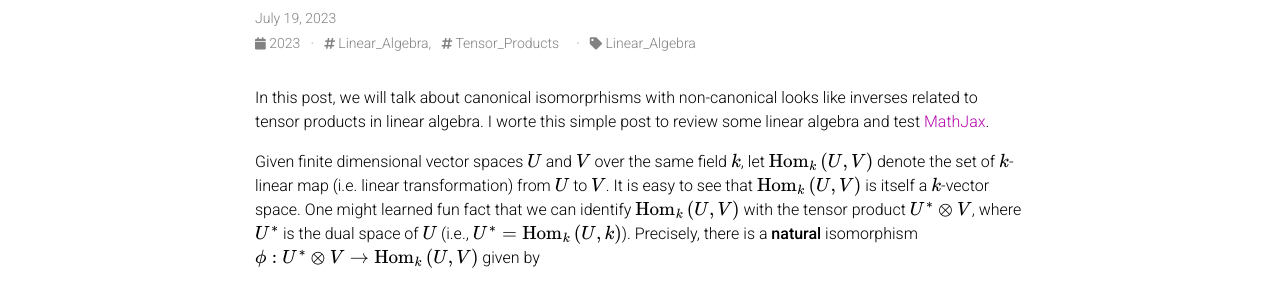
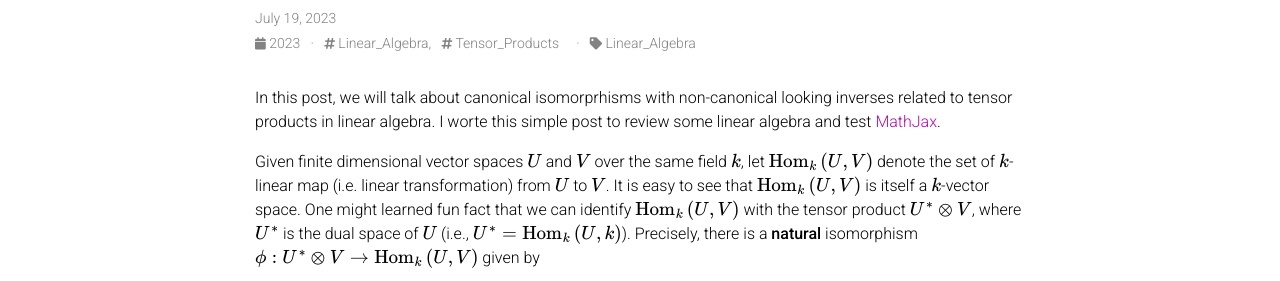
Before and after one commit to ijhlee0511/ijhlee0511.github.io, a Jekyll site: the page built from _posts/2023-07-19-LA-post-1.md, in a window 1280 px wide and 1400 px high. Shown: the part 201-482 px from the top of the window. Built offline with Jekyll 4.4.1, drawn with Linux system fonts in a browser that asks for light colours; comment, search, counter and statistics services are not loaded; a style sheet for code colours, icons or effects is not loaded; some of the changed text lies outside the part shown.

Commit message:
Update 2023-07-19-LA-post-1.md

```diff
--- a/_posts/2023-07-19-LA-post-1.md
+++ b/_posts/2023-07-19-LA-post-1.md
@@ -8,7 +8,7 @@ categories: Linear_Algebra
 related_posts: false
 ---
 
-In this post, we will talk about canonical isomorprhisms with non-canonical looks like inverses related to tensor products in linear algebra. I worte this simple post to review some linear algebra and test [MathJax](https://www.mathjax.org).
+In this post, we will talk about canonical isomorprhisms with non-canonical looking inverses related to tensor products in linear algebra. I worte this simple post to review some linear algebra and test [MathJax](https://www.mathjax.org).
 
 Given finite dimensional vector spaces $$U$$ and $$V$$ over the same field $$k$$, let $$\text{Hom}_k \,(U,V)$$ denote the set of $$k$$-linear map (i.e. linear transformation) from $$U$$ to $$V$$. It is easy to see that $$\text{Hom}_k \,(U,V)$$ is itself a $$k$$-vector space. One might learned fun fact that we can identify $$\text{Hom}_k \,(U,V)$$ with the tensor product $$U^\ast \otimes V$$, where $$U^\ast$$ is the dual space of $$U$$ (i.e., $$U^\ast = \text{Hom}_k \,(U,k)$$). Precisely, there is a **natural** isomorphism $$\phi : U^\ast \otimes V \rightarrow \text{Hom}_k \,(U,V)$$ given by
 
```
Also changed, not shown: other parts of _posts/2023-07-19-LA-post-1.md (+1 -1 lines).
